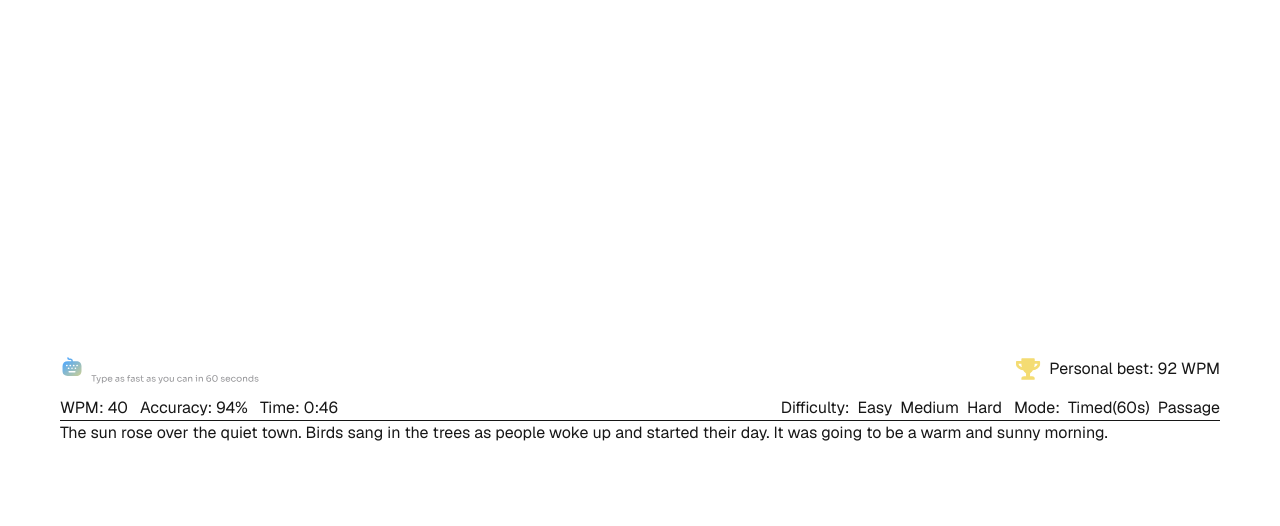
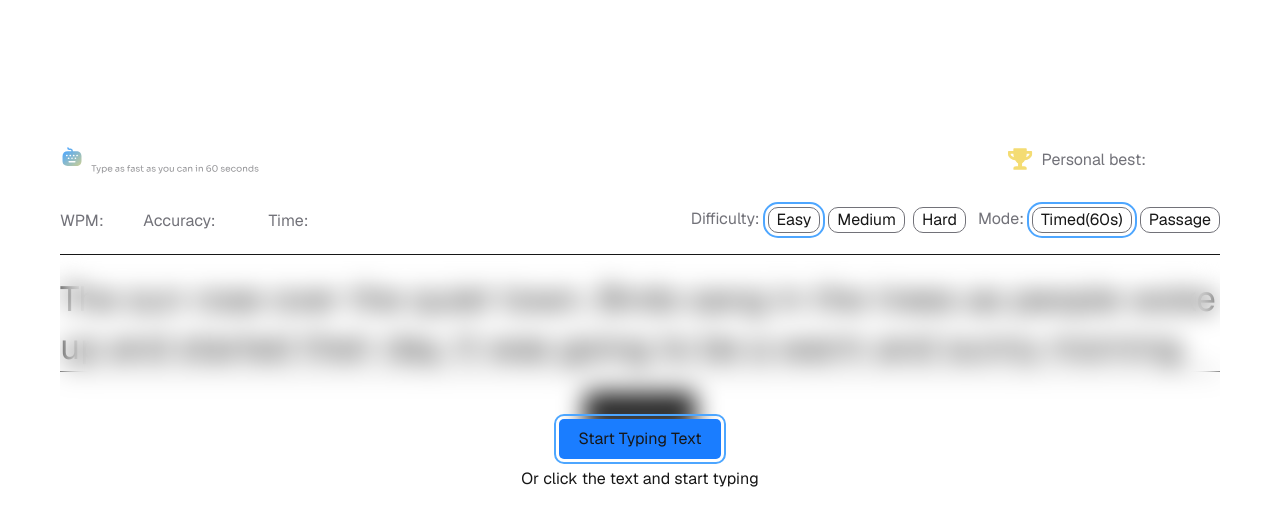
Before and after one commit to MrSeager/typing-speed-test, a Next.js app: page / in a window 1280 px wide. Shown: the top 526 px of the page. Built offline with nearby package versions, Linux system fonts and the light colour scheme.

Commit message:
1/2/2026

```diff
--- a/components/HeaderNav.tsx
+++ b/components/HeaderNav.tsx
@@ -18,7 +18,7 @@ export default function HeaderNav () {
                     width={25}
                     height={25}
                     />
-                    <h1>Personal best: <span>92 WPM</span></h1>
+                    <h1 className="text-[#727279]">Personal best: <span className="text-lg text-white">92 WPM</span></h1>
                 </div>
             </nav>
         </header>
--- a/components/MainPage.tsx
+++ b/components/MainPage.tsx
@@ -11,6 +11,11 @@ interface MainPageProps {
 export default function MainPage ({ data }: MainPageProps) {
     const [difficulty, setDifficulty] = useState<DifficultyProps>('easy');
     const [textId, setTextId] = useState<number>(1);
+    const [mode, setMode] = useState<string>('timed');
+
+    const [wpm, setWpm] = useState<number>(40);
+    const [accuracy, setAccuracy] = useState<number>(94);
+    const [timeInSec, setTimeInSec] = useState<number>(46);
 
     const currentText = data[difficulty].find(
         (item: TextItem) => item.id === `${difficulty}-${textId}`
@@ -18,27 +23,92 @@ export default function MainPage ({ data }: MainPageProps) {
 
     return (
         <main className="max-w-[12orem] w-full px-15">
-            <div className="flex items-center justify-between border-b">
+            <div className="flex items-center justify-between border-b py-5">
                 <div className="flex gap-3">
-                    <h2>WPM: <span>40</span></h2>
-                    <h2>Accuracy: <span>94%</span></h2>
-                    <h2>Time: <span>0:46</span></h2>
+                    <h2 className="text-[#727279]">WPM: <span className="text-white text-lg font-semibold">{wpm}</span></h2>
+                    <h2 className="text-[#727279]">Accuracy: <span className="text-white text-lg font-semibold">{accuracy}%</span></h2>
+                    <h2 className="text-[#727279]">Time: <span className="text-white text-lg font-semibold">0:46</span></h2>
                 </div>
                 <div className="flex gap-3">
                     <div className="flex gap-2">
-                        <h2>Difficulty:</h2>
-                        <button type="button">Easy</button>
-                        <button type="button">Medium</button>
-                        <button type="button">Hard</button>
+                        <h2 className="text-[#727279]">Difficulty:</h2>
+                        <button
+                            type="button"
+                            onClick={() => setDifficulty('easy')}
+                            className={`${difficulty === 'easy' ? 'outline-[#4da6ff]' : 'outline-transparent'}
+                                        cursor-pointer outline-2 outline-offset-3 rounded-[10px] px-2 border border-[#727279] duration-500
+                                        hover:border-white
+                                        focus:border-[#4da6ff] focus:text-[#4da6ff]`}
+                        >
+                            Easy
+                        </button>
+                        <button
+                            type="button"
+                            onClick={() => setDifficulty('medium')}
+                            className={`${difficulty === 'medium' ? 'outline-[#4da6ff]' : 'outline-transparent'}
+                                        cursor-pointer outline-2 outline-offset-3 rounded-[10px] px-2 border border-[#727279] duration-500
+                                        hover:border-white
+                                        focus:border-[#4da6ff] focus:text-[#4da6ff]`}
+                        >
+                            Medium
+                        </button>
+                        <button
+                            type="button"
+                            onClick={() => setDifficulty('hard')}
+                            className={`${difficulty === 'hard' ? 'outline-[#4da6ff]' : 'outline-transparent'}
+                                        cursor-pointer outline-2 outline-offset-3 rounded-[10px] px-2 border border-[#727279] duration-500
+                                        hover:border-white
+                                        focus:border-[#4da6ff] focus:text-[#4da6ff]`}
+                        >
+                            Hard
+                        </button>
                     </div>
                     <div className="flex gap-2">
-                        <h2>Mode:</h2>
-                        <button type="button">Timed(60s)</button>
-                        <button type="button">Passage</button>
+                        <h2 className="text-[#727279]">Mode:</h2>
+                        <button
+                            type="button"
+                            onClick={() => setMode('timed')}
+                            className={`${mode === 'timed' ? 'outline-[#4da6ff]' : 'outline-transparent'}
+                                        cursor-pointer outline-2 outline-offset-3 rounded-[10px] px-2 border border-[#727279] duration-500
+                                        hover:border-white
+                                        focus:border-[#4da6ff] focus:text-[#4da6ff]`}
+                        >
+                            Timed(60s)
+                        </button>
+                        <button
+                            type="button"
+                            onClick={() => setMode('passage')}
+                            className={`${mode === 'passage' ? 'outline-[#4da6ff]' : 'outline-transparent'}
+                                        cursor-pointer outline-2 outline-offset-3 rounded-[10px] px-2 border border-[#727279] duration-500
+                                        hover:border-white
+                                        focus:border-[#4da6ff] focus:text-[#4da6ff]`}
+                        >
+                            Passage
+                        </button>
                     </div>
                 </div>
             </div>
-            <div>{currentText}</div>
+            <div className="relative py-5 min-h-100">
+                <p className="text-[35px] text-base/12">{currentText}</p>
+                <div className="absolute flex flex-col gap-2 items-center justify-center top-0 w-full h-full backdrop-blur-md">
+                    <button
+                        type="button"
+                        className="bg-[#1a7dff] px-5 py-2 outline-2 outline-offset-3 outline-[#4da6ff] rounded-[5px] duration-500
+                                    hover:outline-transparent hover:bg-[#4da6ff]"
+                    >
+                        Start Typing Text
+                    </button>
+                    <p className="text-center">Or click the text and start typing</p>
+                </div>
+                <div className="py-5 flex items-center justify-center border-t">
+                    <button
+                        type="button"
+                        className="bg-[#262626] cursor-pointer px-3 py-2 rounded-[5px]"
+                    >
+                        Restart Test
+                    </button>
+                </div>
+            </div>
         </main>
     );
 }
--- a/design/style-guide.md
+++ b/design/style-guide.md
@@ -14,15 +14,15 @@ The designs were created to the following widths:
 ### Neutral
 
 - **Neutral 900**: hsl(0, 0%, 7%)
-- **Neutral 800**: hsl(0, 0%, 15%)
-- **Neutral 500**: hsl(240, 3%, 46%)
+- **Neutral 800**: hsl(0, 0%, 15%) #262626
+- **Neutral 500**: hsl(240, 3%, 46%) #727279
 - **Neutral 400**: hsl(240, 1%, 59%)
 - **Neutral 0**: hsl(0, 0%, 100%)
 
 ### Blue
 
-- **Blue 600**: hsl(214, 100%, 55%)
-- **Blue 400**: hsl(210, 100%, 65%)
+- **Blue 600**: hsl(214, 100%, 55%) #1a7dff
+- **Blue 400**: hsl(210, 100%, 65%) #4da6ff
 
 ### Red
 
```
